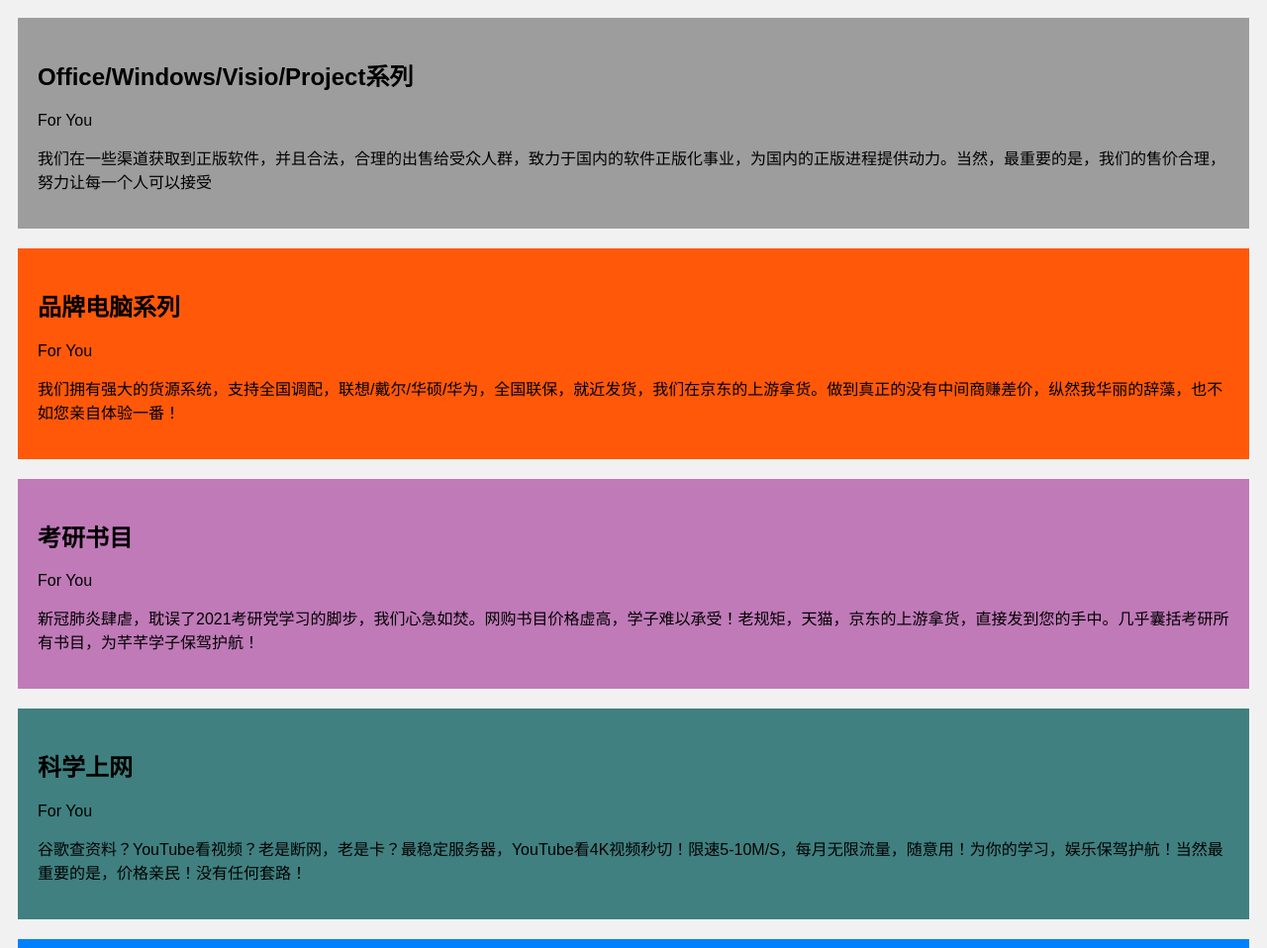
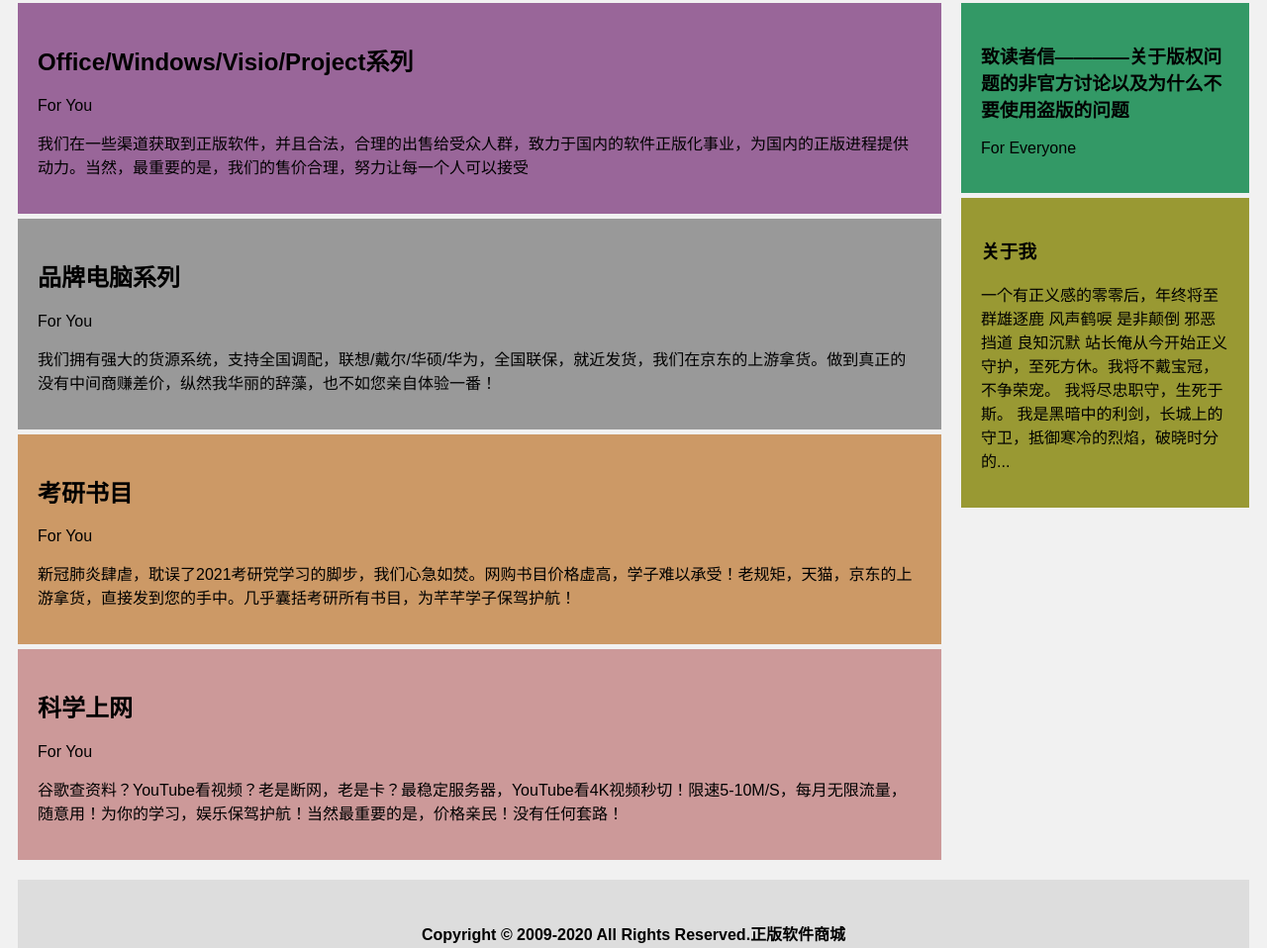
Before and after one commit to chengdashen110/chengdashen110.github.io, a plain HTML site: page index.html in a window 1280 px wide. Shown: the part 297-1255 px from the top of the page at 99% size. Drawn offline with Linux system fonts and the light colour scheme.

Commit message:
Update index.html

```diff
--- a/index.html
+++ b/index.html
@@ -55,7 +55,7 @@ body {
 /* Left column */
 .leftcolumn {
   float: left;
-  width: 100%;
+  width: 75%;
 }
 
 /* 右侧栏 */
@@ -77,7 +77,7 @@ body {
 .card {
   background-color: white;
   padding: 20px;
-  margin-top: 20px;
+  margin-top: 5px;
 }
 
 /* 列后面清除浮动 */
@@ -161,47 +161,43 @@ body {
   <div class="leftcolumn">
 
     <a href="https://www.anfaka.com/s/orange" class="block">
-      <div class="card" style="background: #9D9D9D">
+      <div class="card" style="background: #996699">
         <h2>Office/Windows/Visio/Project系列</h2>
         <p>For You</p>
         <p>我们在一些渠道获取到正版软件，并且合法，合理的出售给受众人群，致力于国内的软件正版化事业，为国内的正版进程提供动力。当然，最重要的是，我们的售价合理，努力让每一个人可以接受</p>
       </div>
     </a>
     <a href="https://www.anfaka.com/s/orange" class="block">
-      <div class="card" style="background: #FF5809 ">
+      <div class="card" style="background: #999999 ">
         <h2>品牌电脑系列</h2>
         <p>For You</p>
         <p>我们拥有强大的货源系统，支持全国调配，联想/戴尔/华硕/华为，全国联保，就近发货，我们在京东的上游拿货。做到真正的没有中间商赚差价，纵然我华丽的辞藻，也不如您亲自体验一番！</p>
       </div>
     </a>
-  </div>
-  <div class="leftcolumn">
     <a href="https://www.anfaka.com/s/orange" class="block">
-      <div class="card" style="background: #C07AB8">
+      <div class="card" style="background: #CC9966">
         <h2>考研书目</h2>
         <p>For You</p>
         <p>新冠肺炎肆虐，耽误了2021考研党学习的脚步，我们心急如焚。网购书目价格虚高，学子难以承受！老规矩，天猫，京东的上游拿货，直接发到您的手中。几乎囊括考研所有书目，为芊芊学子保驾护航！</p>
       </div>
     </a>
-  </div>
-  <div class="leftcolumn">
     <a href="https://www.anfaka.com/s/orange" class="block">
-      <div class="card" style="background: #408080">
+      <div class="card" style="background: #CC9999">
         <h2>科学上网</h2>
         <p>For You</p>
         <p>谷歌查资料？YouTube看视频？老是断网，老是卡？最稳定服务器，YouTube看4K视频秒切！限速5-10M/S，每月无限流量，随意用！为你的学习，娱乐保驾护航！当然最重要的是，价格亲民！没有任何套路！</p>
       </div>
     </a>
   </div>
-  <div class="leftcolumn">
+  <div class="rightcolumn">
     <a href="https://www.os-o.cn/forEveryone.txt" class="block">
-      <div class="card" style="background: #0080FF">
+      <div class="card" style="background: #339966">
         <h3>致读者信————关于版权问题的非官方讨论以及为什么不要使用盗版的问题</h3>
         <p>For Everyone</p>
         <p></p>
       </div>
     </a>
-    <div class="card" style="background: #53FF53">
+    <div class="card" style="background: #999933">
       <h3>关于我</h3>
       <p>一个有正义感的零零后，年终将至群雄逐鹿 风声鹤唳 是非颠倒 邪恶挡道 良知沉默 站长俺从今开始正义守护，至死方休。我将不戴宝冠，不争荣宠。 我将尽忠职守，生死于斯。 我是黑暗中的利剑，长城上的守卫，抵御寒冷的烈焰，破晓时分的...</p>
     </div>
```
